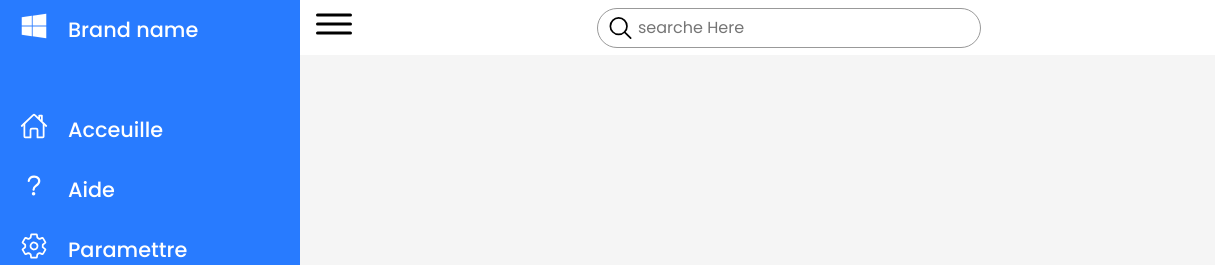
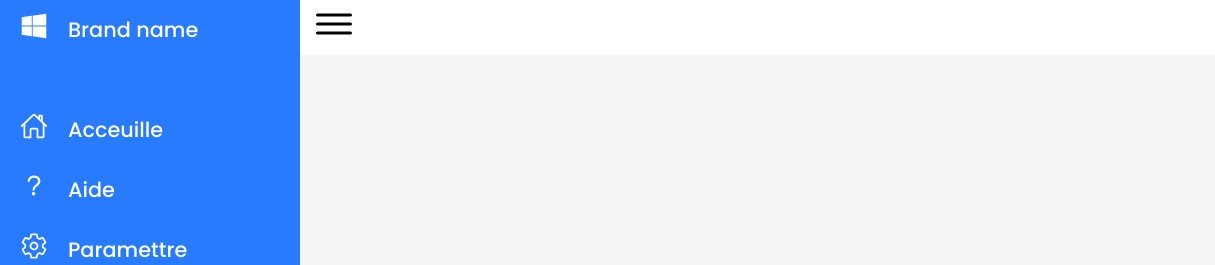
Before and after one commit to Azits/Application-Web, a plain HTML site: page Password.html in a window 1280 px wide. Shown: the top 265 px of the page, 0-1215 px from the left. Drawn offline with nearby package versions, Linux system fonts and the light colour scheme.

Commit message:
Update Password.html

```diff
--- a/Password.html
+++ b/Password.html
@@ -23,10 +23,6 @@
         <div class="main">
             <div class="top">
                 <span class="menue"><ion-icon name="menu-outline"></span>
-                <label>
-                    <input type="text" name="searche" placeholder="searche Here" size="40">
-                    <ion-icon name="search-outline"></ion-icon>
-                </label>
                 <img src="/Image/img1.jpg">
             </div>
             <div class="contener2">
```
